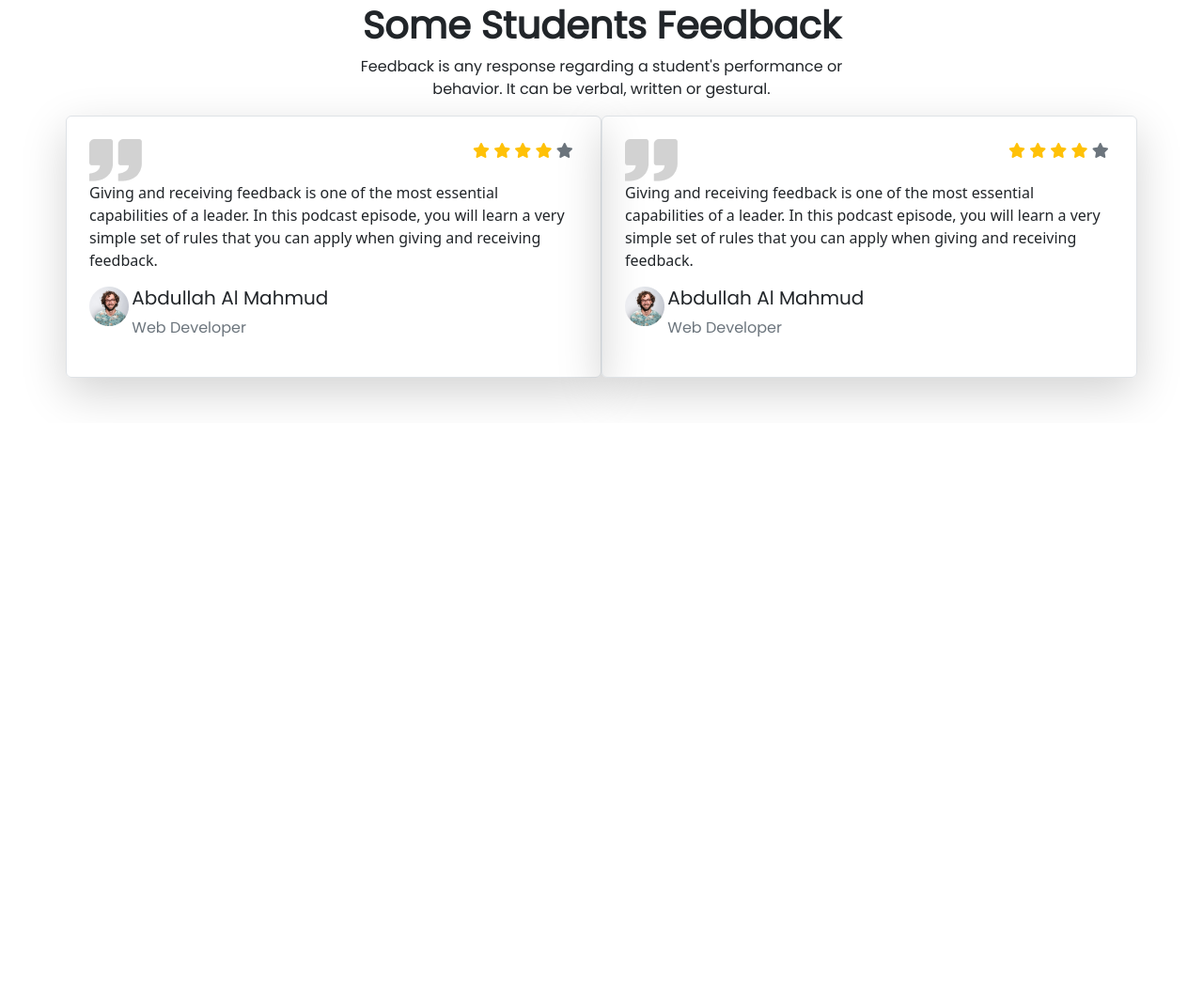
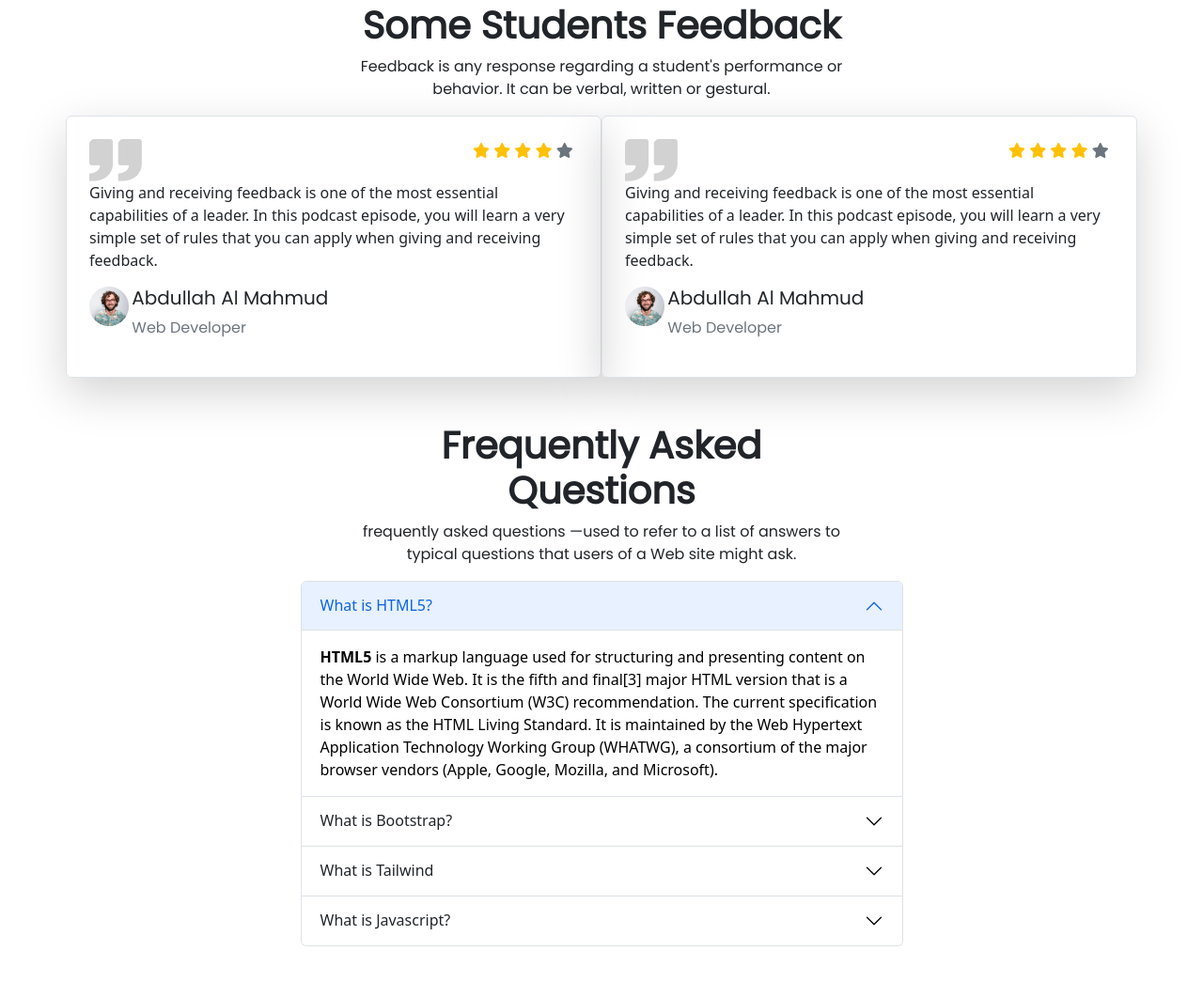
Before and after one commit to absoftlab99/digital-education, a plain HTML site: page index.html in a window 1280 px wide. Shown: the part 3214-4259 px from the top of the page at 94% size. Before the commit the page ends 3664 px from the top, so only its background shows below. Drawn offline with nearby package versions, Linux system fonts and the light colour scheme.

Commit message:
faq section completed

```diff
--- a/index.html
+++ b/index.html
@@ -331,7 +331,74 @@
         </div>
       </div>
     </section>
+    <!-- feedback section end -->
+    <!-- faq section start -->
+    <section class="container my-5">
+      <div class="row d-flex align-items-center justify-content-center">
+        <div class="col-lg-6 col-md-8 col-sm-12">
+          <h1 class="text-center ff-poppins fw-bold">Frequently Asked Questions</h1>
+          <p class="text-center ff-poppins">frequently asked questions —used to refer to a list of answers to typical questions that users of a Web site might ask.</p>
+        </div>
+      </div>
+      <div class="row">
+        <div class="col-7 m-auto">
+          <div class="accordion" id="accordionExample">
+            <div class="accordion-item">
+              <h2 class="accordion-header" id="headingOne">
+                <button class="accordion-button" type="button" data-bs-toggle="collapse" data-bs-target="#collapseOne" aria-expanded="true" aria-controls="collapseOne">
+                  What is HTML5?
+                </button>
+              </h2>
+              <div id="collapseOne" class="accordion-collapse collapse show" aria-labelledby="headingOne" data-bs-parent="#accordionExample">
+                <div class="accordion-body">
+                  <strong>HTML5</HTML:5></strong> is a markup language used for structuring and presenting content on the World Wide Web. It is the fifth and final[3] major HTML version that is a World Wide Web Consortium (W3C) recommendation. The current specification is known as the HTML Living Standard. It is maintained by the Web Hypertext Application Technology Working Group (WHATWG), a consortium of the major browser vendors (Apple, Google, Mozilla, and Microsoft).
+                </div>
+              </div>
+            </div>
 
+            <div class="accordion-item">
+              <h2 class="accordion-header" id="headingTwo">
+                <button class="accordion-button collapsed" type="button" data-bs-toggle="collapse" data-bs-target="#collapseTwo" aria-expanded="false" aria-controls="collapseTwo">
+                  What is Bootstrap?
+                </button>
+              </h2>
+              <div id="collapseTwo" class="accordion-collapse collapse" aria-labelledby="headingTwo" data-bs-parent="#accordionExample">
+                <div class="accordion-body">
+                  <strong>Bootstrap</strong> is a potent front-end framework used to create modern websites and web apps. It's open-source and free to use, yet features numerous HTML and CSS templates for UI interface elements such as buttons and forms. Bootstrap also supports JavaScript extensions.
+                </div>
+              </div>
+            </div>
+
+            <div class="accordion-item">
+              <h2 class="accordion-header" id="headingThree">
+                <button class="accordion-button collapsed" type="button" data-bs-toggle="collapse" data-bs-target="#collapseThree" aria-expanded="false" aria-controls="collapseThree">
+                  What is Tailwind
+                </button>
+              </h2>
+              <div id="collapseThree" class="accordion-collapse collapse" aria-labelledby="headingThree" data-bs-parent="#accordionExample">
+                <div class="accordion-body">
+                  <strong>Tailwind</strong> CSS is basically a utility-first CSS framework for rapidly building custom user interfaces. It is a highly customizable, low-level CSS framework that gives you all of the building blocks you need to build bespoke designs without any annoying opinionated styles you have to fight to override.
+                </div>
+              </div>
+            </div>
+
+            <div class="accordion-item">
+              <h2 class="accordion-header" id="headingFour">
+                <button class="accordion-button collapsed" type="button" data-bs-toggle="collapse" data-bs-target="#collapseFour" aria-expanded="false" aria-controls="collapseTwo">
+                  What is Javascript?
+                </button>
+              </h2>
+              <div id="collapseFour" class="accordion-collapse collapse" aria-labelledby="headingFour" data-bs-parent="#accordionExample">
+                <div class="accordion-body">
+                  <strong>JavaScript</strong> is a scripting or programming language that allows you to implement complex features on web pages — every time a web page does more than just sit there and display static information for you to look at — displaying timely content updates, interactive maps, animated 2D/3D graphics, scrolling video jukeboxes, etc. — you can bet that JavaScript is probably involved. It is the third layer of the layer cake of standard web technologies, two of which (HTML and CSS) we have covered in much more detail in other parts of the Learning Area.
+                </div>
+              </div>
+            </div>
+          </div>
+        </div>
+      </div>
+    </section>
+    <!-- faq section end -->
     </main>
 
     <!-- boostrap script cdn -->
```
